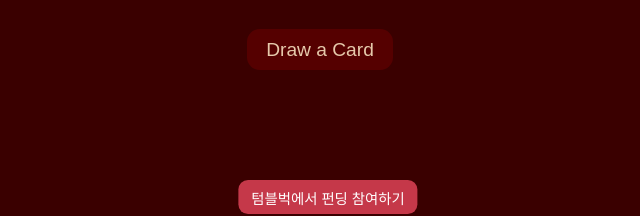
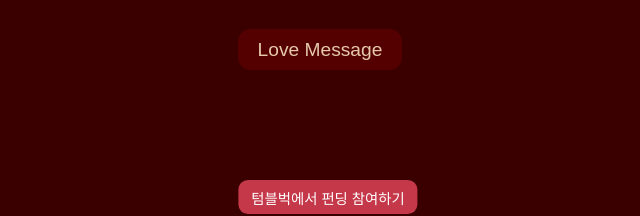
Before and after one commit to love-arcana/tarot-app, a plain HTML site: page index.html in a window 1280 px wide. Shown: the part 562-778 px from the top of the page, 320-960 px from the left. Drawn offline with Linux system fonts and the light colour scheme.

Commit message:
Add files via upload

```diff
--- a/index.html
+++ b/index.html
@@ -93,7 +93,7 @@
     <p id="desc"></p>
     <button class="btn" id="again">다시 뽑기</button>
   </div>
-  <button class="btn" id="draw">Draw a Card</button>
+  <button class="btn" id="draw">Love Message</button>
   <script>
     const cards = [
   {
```
